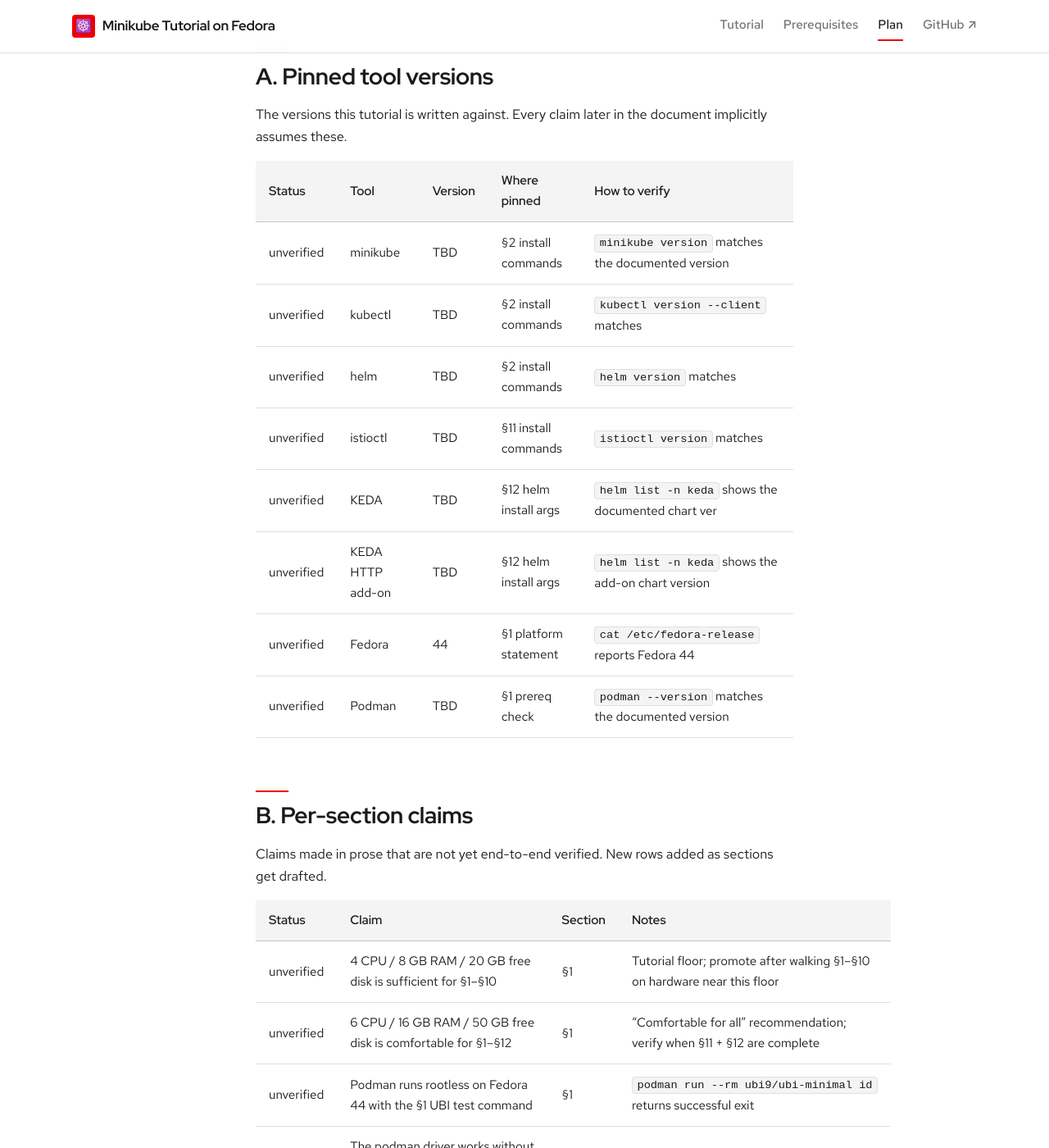
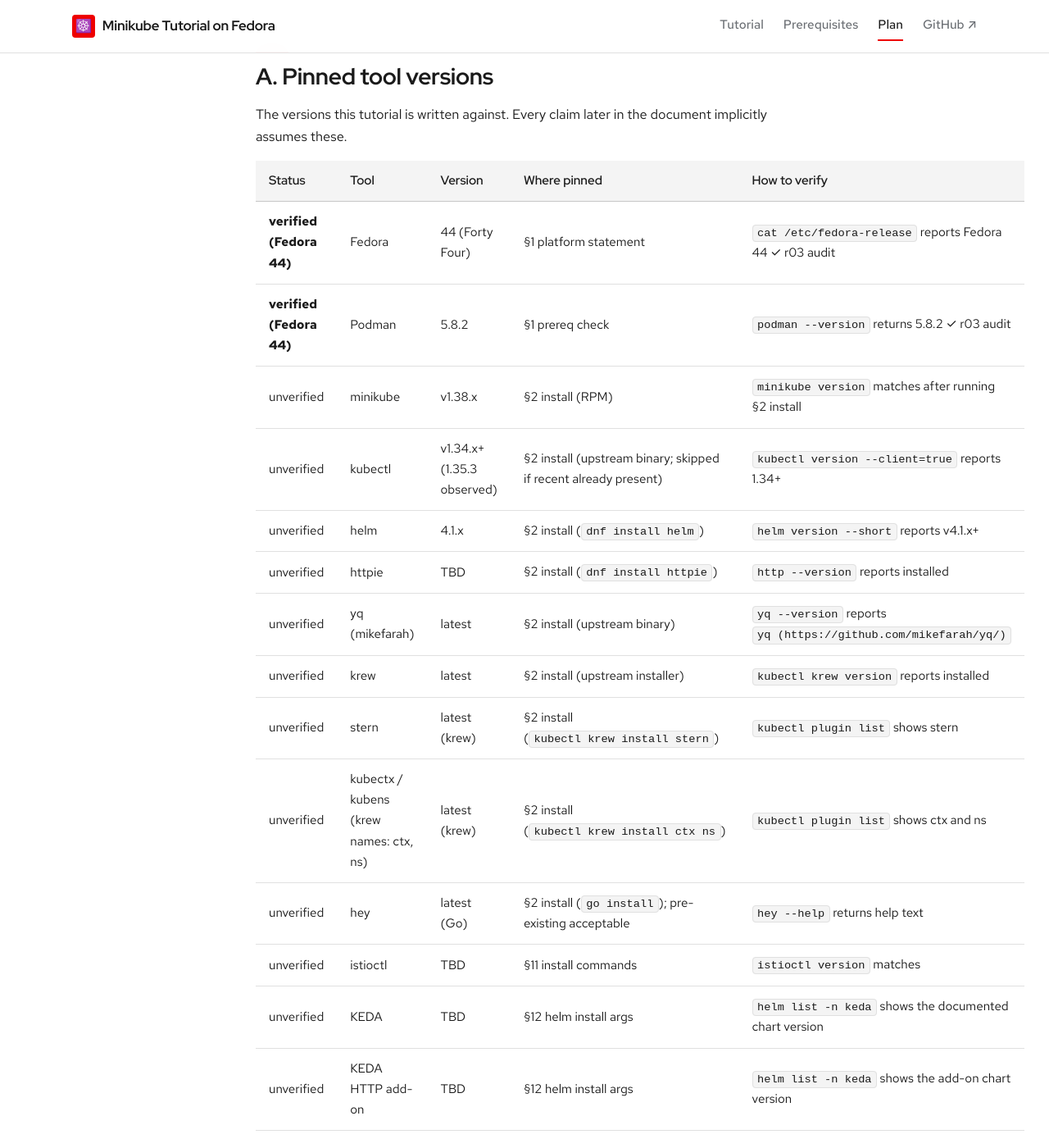
Before and after one commit to patterncatalyst/minikube-on-fedora, a Jekyll site: the page built from _plans/reconciliation-plan.md, in a window 1280 px wide and 1400 px high, scrolled down 1274 px. Shown: the whole window at 82% size. Built offline with Jekyll 4.4.1, drawn with Linux system fonts in a browser that asks for light colours; some web fonts are replaced; some of the changed text lies outside the part shown.

Commit message:
chore: archive r04 — §2 installation, audit script fixes, recon promotions

````diff
--- /dev/null
+++ b/_docs/02-installation.md
@@ -0,0 +1,238 @@
+---
+title: Installation
+order: 2
+description: Install minikube, kubectl, helm, and the supporting toolbox on Fedora 44.
+duration: 20 minutes
+---
+
+This section installs the tools you'll use to drive minikube and
+work with the cluster it spins up: **minikube** itself, **kubectl**,
+**helm**, and a handful of supporting utilities (`httpie`, `yq`,
+`hey`, `stern`, `kubectx`/`kubens`, and `krew`).
+
+The mix of install paths reflects what's actually in Fedora 44's
+repos in mid-2026: `helm` and `httpie` are packaged and install
+cleanly via `dnf`; `minikube` and `kubectl` aren't packaged and
+install from their upstream RPM/binary; the rest install via a
+mix of upstream binaries, `go install`, and `krew` (the kubectl
+plugin manager). **Where Fedora has a current package, this
+tutorial uses it.**
+
+If you already have any of these installed at a recent version,
+skip those steps — re-running an install is harmless but slow.
+
+## Install minikube
+
+`minikube` isn't currently packaged in Fedora's standard repos.
+The cleanest install path is the upstream RPM via `dnf`, so
+future updates pick up like any other dnf-tracked package:
+
+```bash
+sudo dnf install -y https://storage.googleapis.com/minikube/releases/latest/minikube-latest.x86_64.rpm
+```
+
+This pulls the latest stable release (v1.38.x as of mid-2026)
+and installs it as `/usr/bin/minikube`. Confirm:
+
+```bash
+minikube version
+```
+
+You should see output mentioning a default Kubernetes version
+that minikube targets — that's the *cluster* version, distinct
+from your `kubectl` client version. minikube v1.38.x defaults to
+launching Kubernetes 1.35.x clusters.
+
+### Why not the upstream `curl ... && sudo install` path?
+
+You'll see `curl -LO ... && sudo install ...` instructions in
+the minikube quickstart. They work, but install minikube to
+`/usr/local/bin/` outside of dnf's view, so future updates
+require re-running the curl. The RPM-through-dnf path above
+keeps minikube under dnf's management — `sudo dnf upgrade` picks
+it up alongside everything else.
+
+## Install kubectl
+
+If you already have `kubectl` installed at a recent version
+(1.34.x or 1.35.x), skip this step:
+
+```bash
+kubectl version --client=true
+```
+
+The Kubernetes version skew policy guarantees a client one minor
+version behind or ahead of the server works — so a kubectl 1.35.x
+client is compatible with minikube's default 1.35.x cluster (and
+with any 1.34.x or 1.36.x cluster you might spin up via
+`--kubernetes-version`).
+
+If kubectl isn't installed, install the upstream binary (kubectl
+is not currently in Fedora 44's standard repos):
+
+```bash
+curl -LO "https://dl.k8s.io/release/$(curl -L -s https://dl.k8s.io/release/stable.txt)/bin/linux/amd64/kubectl"
+sudo install -o root -g root -m 0755 kubectl /usr/local/bin/kubectl
+rm -f kubectl
+```
+
+Confirm:
+
+```bash
+kubectl version --client=true
+```
+
+### `minikube kubectl` is also a thing
+
+minikube ships its own kubectl invocable as `minikube kubectl --
+...`, automatically version-matched to the cluster. It's fine
+for occasional use, but standalone `kubectl` is shorter to type,
+integrates with shell completion (covered in §10), and is what
+every other Kubernetes guide assumes. This tutorial uses
+standalone `kubectl` throughout.
+
+## Install helm
+
+`helm` is packaged in Fedora 44's standard repos at version 4.x:
+
+```bash
+sudo dnf install -y helm
+helm version --short
+```
+
+You should see `v4.1.x+`. Helm 4 was released in late 2025 and is
+the current stable line. The Helm-3-format charts that every
+public chart on Artifact Hub still ships in (Bitnami, Istio,
+KEDA, etc.) work unchanged on Helm 4 — chart authoring and
+consumer-side commands (`install`, `upgrade`, `rollback`,
+`uninstall`) behave the same. §9 covers helm in depth and notes
+the small handful of places to watch for v3 vs. v4 differences.
+
+## Install supporting tools
+
+These make day-to-day Kubernetes work easier. You can install
+them all now (recommended; it's a few minutes total) or wait
+until specific sections introduce them.
+
+### httpie — friendlier `curl`
+
+Packaged in Fedora 44 repos:
+
+```bash
+sudo dnf install -y httpie
+http --version
+```
+
+### yq — YAML query and transform
+
+The mikefarah `yq` (Go binary, jq-like syntax) — not to be
+confused with the Python `python3-yq` that Fedora packages, which
+is a different tool with different syntax. This tutorial uses
+mikefarah's:
+
+```bash
+sudo curl -L https://github.com/mikefarah/yq/releases/latest/download/yq_linux_amd64 \
+  -o /usr/local/bin/yq
+sudo chmod +x /usr/local/bin/yq
+yq --version
+```
+
+### hey — HTTP load generator
+
+Used heavily in §12 (KEDA HTTP-driven scaling). If you don't
+have it (`hey --help` failing), install via Go:
+
+```bash
+sudo dnf install -y golang
+go install github.com/rakyll/hey@latest
+```
+
+The binary lands in `~/go/bin/hey`. If `~/go/bin/` isn't already
+on your `PATH`, add it now (one-time):
+
+```bash
+echo 'export PATH="$HOME/go/bin:$PATH"' >> ~/.zshrc
+source ~/.zshrc
+```
+
+### kubectl plugins via krew
+
+`krew` is the kubectl plugin manager. Many useful kubectl
+extensions ship as krew plugins rather than as standalone
+binaries — including `stern`, `kubectx`, and `kubens`, none of
+which are packaged in Fedora's repos.
+
+Install krew first:
+
+```bash
+( set -x; cd "$(mktemp -d)" && \
+  OS="$(uname | tr '[:upper:]' '[:lower:]')" && \
+  ARCH="$(uname -m | sed -e 's/x86_64/amd64/' -e 's/arm.*$/arm/')" && \
+  KREW="krew-${OS}_${ARCH}" && \
+  curl -fsSLO "https://github.com/kubernetes-sigs/krew/releases/latest/download/${KREW}.tar.gz" && \
+  tar zxvf "${KREW}.tar.gz" && \
+  ./"${KREW}" install krew )
+```
+
+Then add krew to your `PATH` (one-time):
+
+```bash
+echo 'export PATH="${KREW_ROOT:-$HOME/.krew}/bin:$PATH"' >> ~/.zshrc
+source ~/.zshrc
+```
+
+Now use krew to install `stern`, `kubectx`, and `kubens`:
+
+```bash
+kubectl krew install stern ctx ns
+```
+
+`ctx` and `ns` are krew's names for what the standalone scripts
+call `kubectx` and `kubens`. They install as `kubectl ctx` and
+`kubectl ns` rather than top-level binaries — slightly more
+typing, but discoverable via `kubectl plugin list`.
+
+Confirm:
+
+```bash
+kubectl plugin list | grep -E 'stern|ctx|ns'
+```
+
+You should see three lines, one per plugin.
+
+## Verify everything
+
+Re-run the audit script from r03 — every tool should now report
+a path and a version:
+
+```bash
+./scripts/audit-fedora-prereqs.sh | grep -A1 '=== currently installed'
+```
+
+Every line should show a path rather than `(not installed)`.
+
+For a quick "are the headliners all working" check:
+
+```bash
+minikube version | head -1 && kubectl version --client=true | head -1 && helm version --short
+```
+
+Three single-line version reports, no errors — you're ready for
+§3.
+
+## macOS note
+
+On macOS, every install in this section collapses to one Homebrew
+line (assuming Homebrew is installed; see `brew.sh`):
+
+```bash
+brew install minikube kubectl helm httpie yq stern kubectx hey
+```
+
+The minikube quickstart for macOS additionally covers the
+driver-specific setup (Podman Desktop on macOS bundles its own
+Linux VM and has its own configuration story) that differs from
+the Linux flow. Treat the macOS path as supplementary — the
+section §3 onward assumes Linux behavior.
+
+[On to §3: Starting minikube →]({{ "/docs/03-starting-minikube/" | relative_url }})
--- a/_plans/reconciliation-plan.md
+++ b/_plans/reconciliation-plan.md
@@ -43,30 +43,42 @@
 The versions this tutorial is written against. Every claim later
 in the document implicitly assumes these.
 
-| Status | Tool          | Version | Where pinned          | How to verify                                       |
-|--------|---------------|---------|-----------------------|-----------------------------------------------------|
-| unverified | minikube  | TBD     | §2 install commands   | `minikube version` matches the documented version   |
-| unverified | kubectl   | TBD     | §2 install commands   | `kubectl version --client` matches                  |
-| unverified | helm      | TBD     | §2 install commands   | `helm version` matches                              |
-| unverified | istioctl  | TBD     | §11 install commands  | `istioctl version` matches                          |
-| unverified | KEDA      | TBD     | §12 helm install args | `helm list -n keda` shows the documented chart ver  |
-| unverified | KEDA HTTP add-on | TBD | §12 helm install args | `helm list -n keda` shows the add-on chart version  |
-| unverified | Fedora    | 44      | §1 platform statement | `cat /etc/fedora-release` reports Fedora 44         |
-| unverified | Podman    | TBD     | §1 prereq check       | `podman --version` matches the documented version   |
+| Status                  | Tool             | Version       | Where pinned          | How to verify                                              |
+|-------------------------|------------------|---------------|-----------------------|------------------------------------------------------------|
+| **verified (Fedora 44)** | Fedora           | 44 (Forty Four) | §1 platform statement | `cat /etc/fedora-release` reports Fedora 44 ✓ r03 audit    |
+| **verified (Fedora 44)** | Podman           | 5.8.2         | §1 prereq check       | `podman --version` returns 5.8.2 ✓ r03 audit               |
+| unverified              | minikube         | v1.38.x       | §2 install (RPM)      | `minikube version` matches after running §2 install        |
+| unverified              | kubectl          | v1.34.x+ (1.35.3 observed) | §2 install (upstream binary; skipped if recent already present) | `kubectl version --client=true` reports 1.34+ |
+| unverified              | helm             | 4.1.x         | §2 install (`dnf install helm`) | `helm version --short` reports v4.1.x+                  |
+| unverified              | httpie           | TBD           | §2 install (`dnf install httpie`) | `http --version` reports installed                       |
+| unverified              | yq (mikefarah)   | latest        | §2 install (upstream binary) | `yq --version` reports `yq (https://github.com/mikefarah/yq/)` |
+| unverified              | krew             | latest        | §2 install (upstream installer) | `kubectl krew version` reports installed                |
+| unverified              | stern            | latest (krew) | §2 install (`kubectl krew install stern`) | `kubectl plugin list` shows stern                     |
+| unverified              | kubectx / kubens (krew names: ctx, ns) | latest (krew) | §2 install (`kubectl krew install ctx ns`) | `kubectl plugin list` shows ctx and ns |
+| unverified              | hey              | latest (Go)   | §2 install (`go install`); pre-existing acceptable | `hey --help` returns help text                |
+| unverified              | istioctl         | TBD           | §11 install commands  | `istioctl version` matches                                 |
+| unverified              | KEDA             | TBD           | §12 helm install args | `helm list -n keda` shows the documented chart version     |
+| unverified              | KEDA HTTP add-on | TBD           | §12 helm install args | `helm list -n keda` shows the add-on chart version         |
 
 ## B. Per-section claims
 
 Claims made in prose that are not yet end-to-end verified. New
-rows added as sections get drafted.
+rows added as sections get drafted; rows are promoted to
+`verified` when their underlying claim has been exercised on
+Fedora 44.
 
-| Status     | Claim                                                                | Section | Notes                                                                                |
-|------------|----------------------------------------------------------------------|---------|--------------------------------------------------------------------------------------|
-| unverified | 4 CPU / 8 GB RAM / 20 GB free disk is sufficient for §1–§10           | §1      | Tutorial floor; promote after walking §1–§10 on hardware near this floor             |
-| unverified | 6 CPU / 16 GB RAM / 50 GB free disk is comfortable for §1–§12         | §1      | "Comfortable for all" recommendation; verify when §11 + §12 are complete             |
-| unverified | Podman runs rootless on Fedora 44 with the §1 UBI test command       | §1      | `podman run --rm ubi9/ubi-minimal id` returns successful exit                        |
-| unverified | The podman driver works without KVM/qemu/VirtualBox on Fedora 44      | §1, §3  | Resolve in r05 when §3 + driver-check example land                                   |
-| unverified | No SELinux `:Z` flag needed for minikube hostPath PVs                 | §1, §8  | Resolve in r09 when persistent-volume example lands                                  |
-| unverified | UBI images at `registry.access.redhat.com` are pullable without subscription | §1      | Implicitly tested by the §1 verification block; promote when that's run cleanly      |
+| Status                  | Claim                                                                       | Section | Notes                                                                       |
+|-------------------------|-----------------------------------------------------------------------------|---------|-----------------------------------------------------------------------------|
+| unverified              | 4 CPU / 8 GB RAM / 20 GB free disk is sufficient for §1–§10                  | §1      | Promote after running §1–§10 on hardware near the floor (not the dev box)    |
+| unverified              | 6 CPU / 16 GB RAM / 50 GB free disk is comfortable for §1–§12                | §1      | "Comfortable for all" recommendation; verify once §11 + §12 are complete    |
+| **verified (Fedora 44)** | Podman runs rootless on Fedora 44 with the §1 UBI test command              | §1      | r03 user output: `podman run --rm ubi9/ubi-minimal echo OK` → `OK` ✓        |
+| **verified (Fedora 44)** | UBI images at `registry.access.redhat.com` are pullable without subscription | §1      | r03 user output: pull + run + exec all succeeded against ubi9/ubi-minimal ✓ |
+| unverified              | The podman driver works without KVM/qemu/VirtualBox on Fedora 44             | §1, §3  | Resolve in r05 when §3 + driver-check example land                          |
+| unverified              | No SELinux `:Z` flag needed for minikube hostPath PVs                        | §1, §8  | Resolve in r09 when persistent-volume example lands                         |
+| unverified              | `minikube` RPM from `storage.googleapis.com` installs cleanly via `dnf`      | §2      | r04 prose claim; promote once user runs §2 install                          |
+| unverified              | `helm 4.1.x` from Fedora repos works against Helm 3-format charts            | §2, §9  | r04 prose claim; promote in r10 when first helm install lands               |
+| unverified              | `kubectl 1.35.x` client works against minikube-default 1.35.x cluster        | §2      | Implied by version skew policy; promote when first kubectl-against-cluster command runs (r05+) |
+| unverified              | krew installer + `kubectl krew install stern ctx ns` works as documented     | §2      | r04 prose claim; promote once user runs §2 install                          |
 
 ## C. Testing matrix
 
@@ -100,35 +112,43 @@
 - ✅ **r02** (2026-05-16) — Skeleton scaffolded with project
   branding; GitHub Pages site live at
   `https://patterncatalyst.github.io/minikube-on-fedora/`
+- ✅ **r03** (2026-05-17) — `_docs/01-prerequisites.md` drafted;
+  iteration plan codified; `CONTRIBUTING.md` added;
+  `scripts/audit-fedora-prereqs.sh` shipped and run. User
+  audit + UBI test confirmed Fedora 44, Podman 5.8.2 rootless,
+  UBI image pullable without subscription. Four reconciliation
+  rows promoted to `verified (Fedora 44)`
 
 **In flight:**
 
-- **r03** — `_docs/01-prerequisites.md` drafted; iteration plan
-  codified at `_plans/iteration-plan.md`; `CONTRIBUTING.md`
-  added at repo root; `scripts/audit-fedora-prereqs.sh` added
-  for capturing Fedora 44 environment state. Awaiting first-run
-  audit output to resolve Section A version pins for r04
+- **r04** — `_docs/02-installation.md` drafted with pinned
+  install paths: minikube RPM via dnf (v1.38.x), kubectl upstream
+  binary or existing 1.34+, helm via `dnf install helm` (4.1.x),
+  httpie via dnf, mikefarah yq via upstream, krew + stern + ctx +
+  ns via the kubectl plugin manager, hey via `go install`. Audit
+  script bugs fixed (podman 5.x `CgroupVersion` removed from
+  template; `maybe()` now checks PATH before invoke to avoid
+  stderr leak). Awaiting user run of §2 commands to promote
+  Section A rows for minikube/kubectl/helm/etc
 
 **Open, priority-ordered:**
 
-1. Run `scripts/audit-fedora-prereqs.sh` on Fedora 44 and paste
-   the output back to the iteration thread; that data resolves
-   Section A version rows
-2. **r04** — draft §2 installation with version pins set from
-   the audit output; promote Section A rows from `unverified` to
-   `verified (Fedora 44)` as each tool's install is confirmed
-3. **r05** — draft §3 starting minikube + `examples/03-driver-check/`;
-   resolves the "podman driver works without KVM" claim in §3
-4. **r06** — draft §4 profiles/multi-node + §5 addons
-5. **r07** — draft §6 kubectl + `examples/06-deploy-nginx-kubectl/`
-   — the first example that the Section C testing matrix can
-   meaningfully validate
-6. **r08–r09** — drafts §7–§8 with examples
-7. **r10** — §9 helm + authored small chart
-8. **r11** — §10 editor/shell/terminal; will request local-setup
+1. Run §2 install commands on Fedora 44; report any divergence.
+   On success, ten Section A rows and four Section B rows
+   promote to `verified (Fedora 44)`
+2. **r05** — draft §3 starting minikube + `examples/03-driver-check/`;
+   resolves the "podman driver works without KVM" claim in §1/§3
+   and adds the first row to Section C testing matrix
+3. **r06** — draft §4 profiles/multi-node + §5 addons
+4. **r07** — draft §6 kubectl + `examples/06-deploy-nginx-kubectl/`
+   — first Section C row to flip when its `demo.sh` passes
+5. **r08–r09** — §7 + §8 with examples
+6. **r10** — §9 helm + authored small chart; helm 4.x compat
+   claim from Section B promotes when first `helm install` lands
+7. **r11** — §10 editor/shell/terminal; will request local-setup
    specifics (warp.dev workflows, CLion settings)
-9. **r12** — §11 Istio (resource-bump pre-flight; expect Section B
-   claims around resource usage to surface here)
-10. **r13** — §12 KEDA (optional)
-11. **r14–r16** — tail sections, diagrams, editorial pass,
+8. **r12** — §11 Istio (resource bump pre-flight; expect Section B
+   resource claims to surface here)
+9. **r13** — §12 KEDA (optional section)
+10. **r14–r16** — tail sections, diagrams, editorial pass,
     final reconciliation refresh
````
Also changed, not shown: 1 other file.
